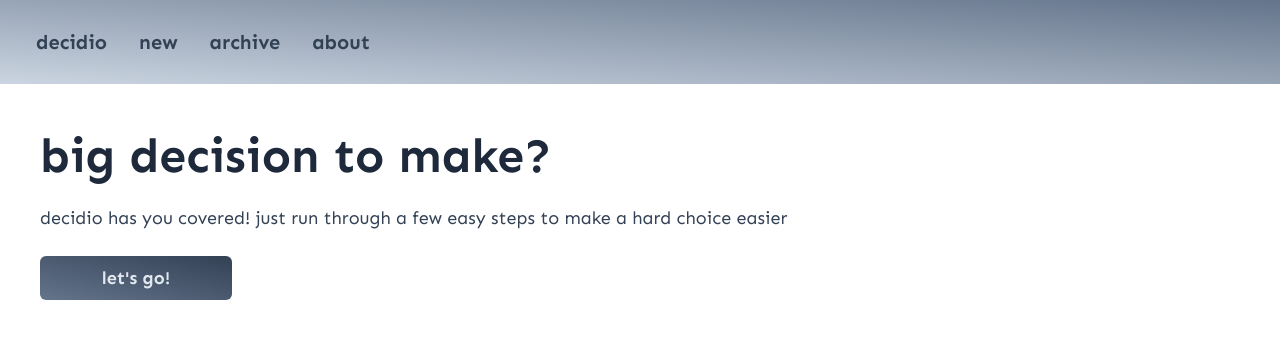
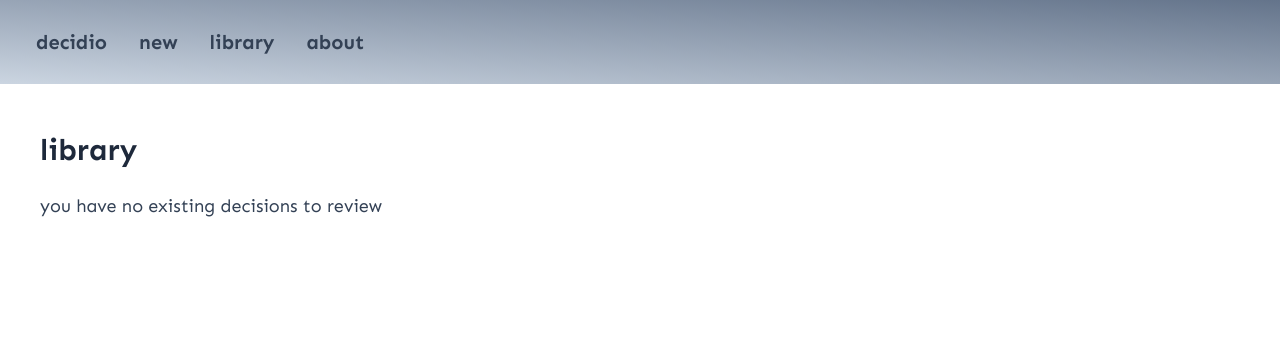
Before and after one commit to gregorybchris/decidio, a React (Vite) app: page /library in a window 1280 px wide. Before the commit this address led to /. Shown: the top 338 px of the page. Built offline with nearby package versions, Linux system fonts and the light colour scheme.

Commit message:
Rename archive to library

```diff
--- a/src/components/App.tsx
+++ b/src/components/App.tsx
@@ -1,9 +1,9 @@
 import { BrowserRouter, Navigate, Route, Routes } from "react-router-dom";
 
 import About from "./About";
-import Archive from "./Archive";
 import Editor from "./Editor";
 import Home from "./Home";
+import Library from "./Library";
 import Nav from "./Nav";
 import New from "./New";
 
@@ -17,7 +17,7 @@ export default function App() {
             <Route path="/" element={<Home />} />
             <Route path="/new" element={<New />} />
             <Route path="/editor/:slug" element={<Editor />} />
-            <Route path="/archive" element={<Archive />} />
+            <Route path="/library" element={<Library />} />
             <Route path="/about" element={<About />} />
             <Route path="*" element={<Navigate to="/" replace />} />
           </Routes>
--- a/src/components/Editor.tsx
+++ b/src/components/Editor.tsx
@@ -39,8 +39,8 @@ export default function Editor() {
           <div>oops! no decision found...</div>
           <Button
             className="mt-6 flex w-48 justify-center"
-            text="explore archive"
-            onClick={() => navigate("/archive")}
+            text="explore library"
+            onClick={() => navigate("/library")}
           />
         </div>
       )}
--- a/src/components/Archive.tsx
+++ b/src/components/Library.tsx
@@ -5,7 +5,7 @@ import { accPred } from "../lib/utilities/sortUtilities";
 import { formatDate } from "../lib/utilities/dateUtilities";
 import { useDecisions } from "../lib/hooks/decisionStorage";
 
-export default function Archive() {
+export default function Library() {
   const [decisions, setDecisions, loadDecisions] = useDecisions();
 
   function deleteDecision(slug: string) {
@@ -14,12 +14,12 @@ export default function Archive() {
 
   return (
     <div>
-      <div className="text-3xl font-bold text-slate-800">archive</div>
+      <div className="text-3xl font-bold text-slate-800">library</div>
       <div className="mt-6">
         {decisions.length > 0 && (
           <div className="flex flex-wrap">
             {decisions.sort(accPred((d) => d.created)).map((d) => (
-              <ArchiveDecision decision={d} key={d.id} onDelete={() => deleteDecision(d.slug)} />
+              <LibraryDecision decision={d} key={d.id} onDelete={() => deleteDecision(d.slug)} />
             ))}
           </div>
         )}
@@ -29,12 +29,12 @@ export default function Archive() {
   );
 }
 
-interface ArchiveDecisionProps {
+interface LibraryDecisionProps {
   decision: Decision;
   onDelete: () => void;
 }
 
-function ArchiveDecision(props: ArchiveDecisionProps) {
+function LibraryDecision(props: LibraryDecisionProps) {
   const date = formatDate(props.decision.created);
   return (
     <div className="mx-2 my-2 w-full rounded-lg bg-slate-300 px-3 py-2 sm:w-64">
--- a/src/components/Nav.tsx
+++ b/src/components/Nav.tsx
@@ -5,7 +5,7 @@ export default function Nav() {
     <div className="flex items-end bg-gradient-to-tr from-slate-300 to-slate-500 px-5 py-6 text-xl font-bold text-slate-700">
       <NavItem to="/" name="decidio" />
       <NavItem to="/new" name="new" />
-      <NavItem to="/archive" name="archive" />
+      <NavItem to="/library" name="library" />
       <NavItem to="/about" name="about" />
     </div>
   );
```
